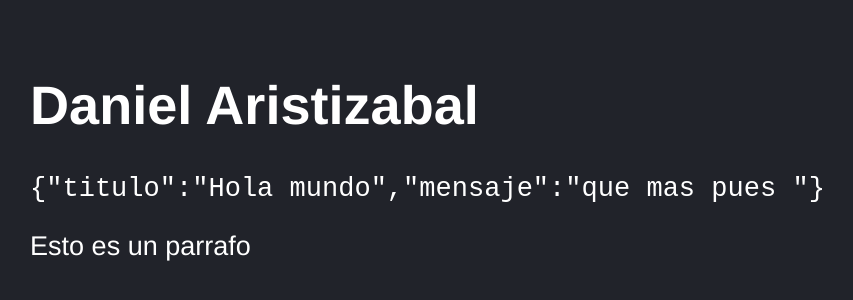
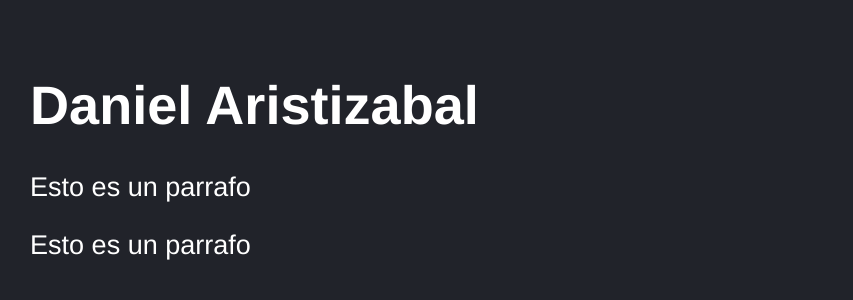
Before and after one commit to DanielAristy/my-first-app-react-vite, a React (Vite) app: page / in a window 1280 px wide. Shown: the part 110-410 px from the top of the page, without its empty margins (118-971 px from the left). Built offline with nearby package versions, Linux system fonts and the light colour scheme.

Commit message:
Se comenta test de snapshot y se realzan pruebas para validar el contenido de las etiquetas H1 y p

```diff
--- a/src/App.jsx
+++ b/src/App.jsx
@@ -3,17 +3,18 @@ import PropTypes from 'prop-types';
 
 
 
-const objeto = {
-  titulo: 'Hola mundo',
-  mensaje: 'que mas pues '
-}
+// const objeto = {
+//   titulo: 'Hola mundo',
+//   mensaje: 'que mas pues '
+// }
 
 //defaultProps correccion ***
 const App = ({title = 'Hola mundo'}) => {
   return (
     <>
-      <h1>{title}</h1>
-      <code>{JSON.stringify(objeto)}</code>
+      <h1 data-testid="test-title">{title}</h1>
+      {/* <code>{JSON.stringify(objeto)}</code> */}
+      <p>Esto es un parrafo</p>
       <p>Esto es un parrafo</p>
     </>
   )
```
Also changed, not shown: 2 other files (tests, documents, lock files or other folders).
